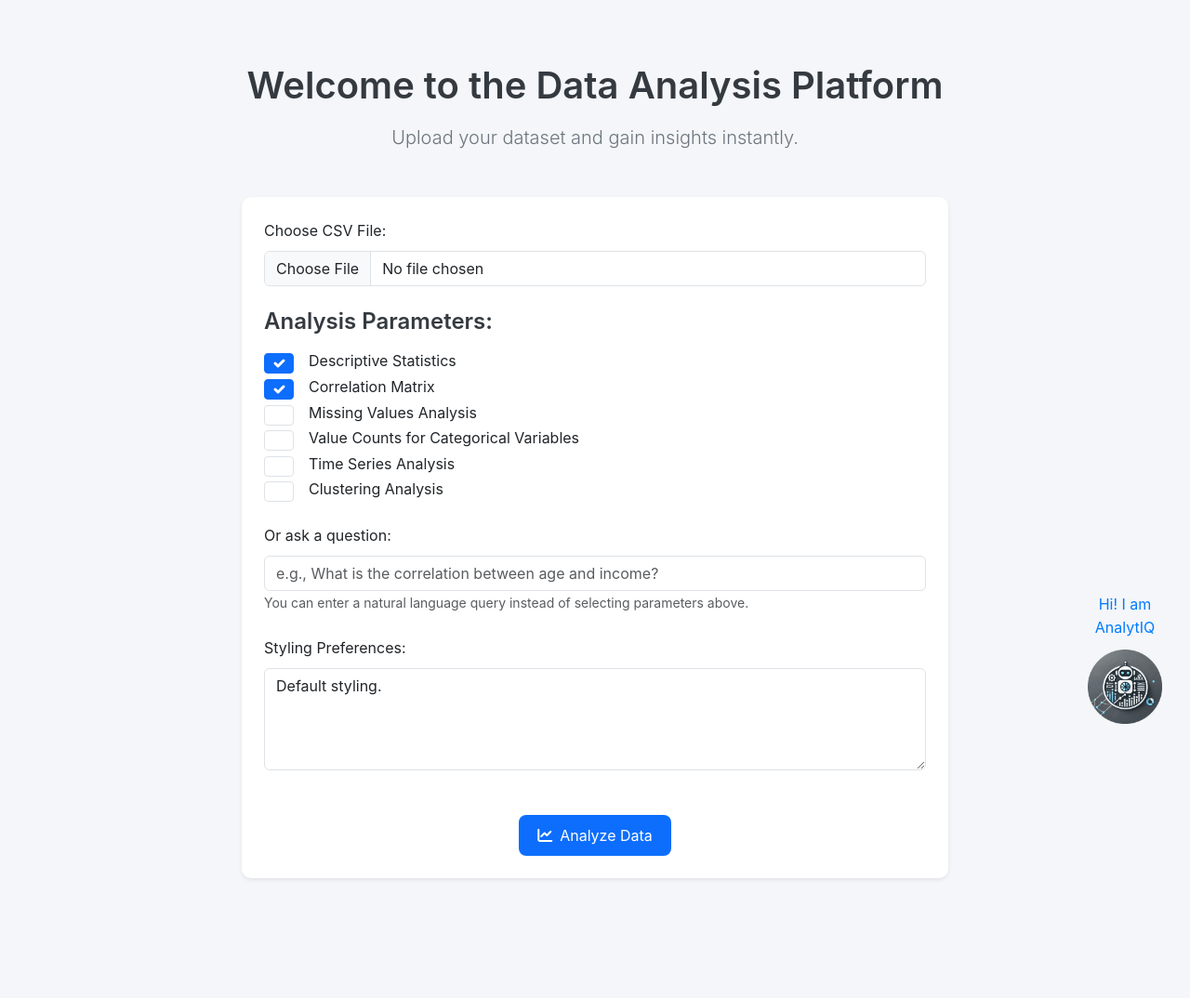
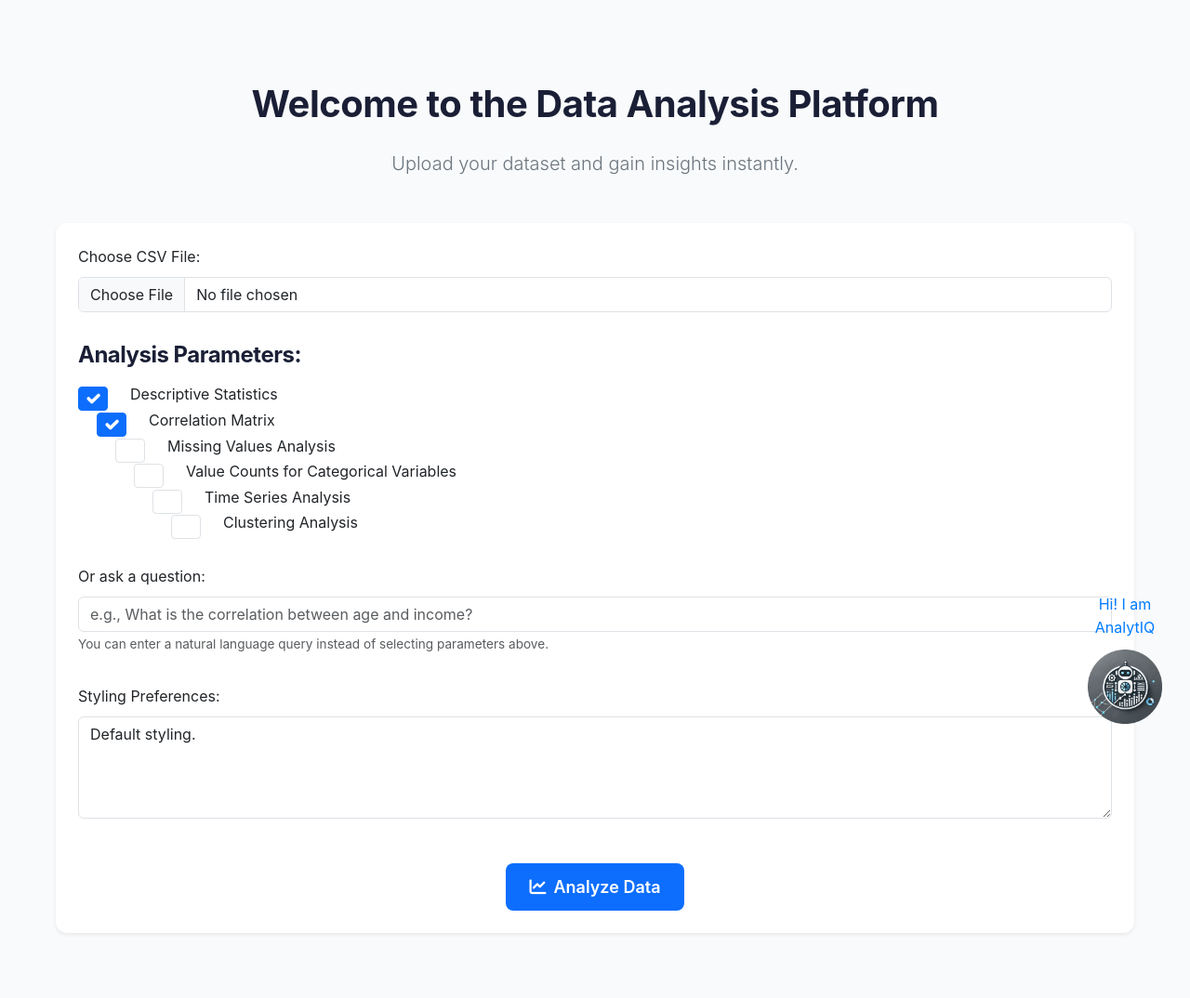
Before and after one commit to Engmhabib/AI-Powered-Data-Analysis-Platform-with-AnalytIQ, a Flask app: page / in a window 1280 px wide. Shown: the whole page at 93% size. Before the commit the page ends 946 px from the top, so only its background shows below. Run offline with Flask 2, Linux system fonts and the light colour scheme.

Commit message:
Update styles.css

```diff
--- a/static/css/styles.css
+++ b/static/css/styles.css
@@ -1,18 +1,21 @@
 /* Base Styles */
 body {
     font-family: 'Inter', sans-serif;
-    background-color: #f4f6f9;
+    background-color: #f8fafc; /* Slightly lighter for a cleaner feel */
     color: #333;
     line-height: 1.6;
     margin: 0;
     padding: 0;
+    -webkit-font-smoothing: antialiased; /* Smoother fonts */
+    -moz-osx-font-smoothing: grayscale;  /* Smoother fonts */
 }
 
 /* Typography */
 h1, h2, h3, h4 {
-    color: #343a40;
-    font-weight: 600;
+    color: #1a1f36; /* Darker, richer heading color */
+    font-weight: 700; /* Increase font weight for more prominence */
     margin-bottom: 1rem;
+    letter-spacing: -0.5px; /* Slightly tighter for modern look */
 }
 
 p, small {
@@ -20,12 +23,13 @@ p, small {
 }
 
 small {
-    font-size: 0.875rem;
+    font-size: 0.85rem;
 }
 
 a {
     color: #0d6efd;
     text-decoration: none;
+    font-weight: 500; /* Slightly bolder for clarity */
     transition: color 0.2s ease;
 }
 
@@ -33,22 +37,25 @@ a:hover {
     color: #0056b3;
 }
 
-/* Decrease Width of Page */
+/* Container for SaaS Design */
 .container {
-    max-width: 800px; /* Decrease page width */
-    margin: 0 auto;   /* Center the container */
-    padding: 20px;    /* Add padding for spacing */
+    max-width: 1100px; /* Wider for more content space */
+    margin: 0 auto;
+    padding: 40px 20px; /* More padding for luxurious feel */
 }
 
 /* Navbar (if applicable) */
 .navbar {
     background-color: #fff;
-    box-shadow: 0 2px 8px rgba(0, 0, 0, 0.05);
+    box-shadow: 0 4px 12px rgba(0, 0, 0, 0.05); /* Higher shadow for more depth */
+    padding: 10px 0;
+    z-index: 100;
 }
 
 .navbar .nav-link {
     color: #495057;
-    margin-right: 1rem;
+    margin-right: 1.5rem; /* More spacing for better separation */
+    font-weight: 500;
 }
 
 .navbar .nav-link:hover {
@@ -59,15 +66,16 @@ a:hover {
 .card {
     background-color: #fff;
     border: none;
-    border-radius: 10px;
-    box-shadow: 0 0.5rem 1rem rgba(0, 0, 0, 0.1);
-    padding: 20px;
-    margin-bottom: 20px;
-    transition: box-shadow 0.3s ease;
+    border-radius: 12px; /* More rounded corners */
+    box-shadow: 0 1rem 2rem rgba(0, 0, 0, 0.05); /* Softer shadow */
+    padding: 30px; /* More padding for spacing */
+    margin-bottom: 30px;
+    transition: box-shadow 0.3s ease, transform 0.3s ease;
 }
 
 .card:hover {
-    box-shadow: 0 1rem 1.5rem rgba(0, 0, 0, 0.15);
+    box-shadow: 0 2rem 3rem rgba(0, 0, 0, 0.15);
+    transform: translateY(-5px); /* Subtle lift effect */
 }
 
 /* Buttons */
@@ -75,28 +83,32 @@ a:hover {
     background-color: #0d6efd;
     border: none;
     border-radius: 8px;
-    padding: 10px 20px;
-    font-size: 1rem;
-    transition: background-color 0.3s ease, box-shadow 0.3s ease;
+    padding: 12px 25px;
+    font-size: 1.125rem; /* Slightly larger for premium feel */
+    font-weight: 600;
+    transition: background-color 0.3s ease, box-shadow 0.3s ease, transform 0.3s ease;
 }
 
 .btn-primary:hover {
     background-color: #0056b3;
-    box-shadow: 0 0.5rem 1rem rgba(0, 0, 0, 0.1);
+    box-shadow: 0 0.75rem 1.5rem rgba(0, 0, 0, 0.1);
+    transform: translateY(-3px); /* Slight button lift on hover */
 }
 
 .btn-secondary {
     background-color: #6c757d;
     border: none;
     border-radius: 8px;
-    padding: 10px 20px;
-    font-size: 1rem;
-    transition: background-color 0.3s ease, box-shadow 0.3s ease;
+    padding: 12px 25px;
+    font-size: 1.125rem;
+    font-weight: 600;
+    transition: background-color 0.3s ease, box-shadow 0.3s ease, transform 0.3s ease;
 }
 
 .btn-secondary:hover {
     background-color: #5a6268;
-    box-shadow: 0 0.5rem 1rem rgba(0, 0, 0, 0.1);
+    box-shadow: 0 0.75rem 1.5rem rgba(0, 0, 0, 0.1);
+    transform: translateY(-3px);
 }
 
 .btn {
@@ -111,8 +123,8 @@ a:hover {
 /* Forms */
 input, textarea, select {
     width: 100%;
-    padding: 10px 15px;
-    border-radius: 8px;
+    padding: 12px 15px;
+    border-radius: 10px;
     border: 1px solid #ddd;
     font-size: 1rem;
     transition: border-color 0.3s ease, box-shadow 0.3s ease;
@@ -120,7 +132,7 @@ input, textarea, select {
 
 input:focus, textarea:focus, select:focus {
     border-color: #0d6efd;
-    box-shadow: 0 0 5px rgba(0, 123, 255, 0.2);
+    box-shadow: 0 0 8px rgba(0, 123, 255, 0.2);
     outline: none;
 }
 
@@ -129,18 +141,19 @@ input::placeholder, textarea::placeholder {
 }
 
 .form-check-input {
-    margin-right: 0.5rem;
+    margin-right: 0.75rem; /* More space for modern spacing */
 }
 
 .form-check-label {
-    margin-left: 0.5rem;
+    margin-left: 0.75rem;
 }
 
 /* Alerts */
 .alert {
-    border-radius: 8px;
-    padding: 15px;
-    font-size: 1rem;
+    border-radius: 10px;
+    padding: 20px;
+    font-size: 1.125rem;
+    margin-bottom: 20px;
 }
 
 .alert-warning {
@@ -153,19 +166,14 @@ input::placeholder, textarea::placeholder {
     color: #155724;
 }
 
-/* Cards Shadows */
-.shadow-sm {
-    box-shadow: 0 .125rem .25rem rgba(0,0,0,.075)!important;
-}
-
 /* Margins and Spacing */
 .mt-5 { margin-top: 3rem !important; }
-.mt-4 { margin-top: 1.5rem !important; }
-.mt-3 { margin-top: 1rem !important; }
+.mt-4 { margin-top: 2rem !important; } /* Adjusted for better spacing */
+.mt-3 { margin-top: 1.5rem !important; }
 
 .mb-5 { margin-bottom: 3rem !important; }
-.mb-4 { margin-bottom: 1.5rem !important; }
-.mb-3 { margin-bottom: 1rem !important; }
+.mb-4 { margin-bottom: 2rem !important; }
+.mb-3 { margin-bottom: 1.5rem !important; }
 
 /* Responsive Adjustments */
 @media (max-width: 768px) {
@@ -177,6 +185,12 @@ input::placeholder, textarea::placeholder {
         margin-bottom: 1rem;
     }
     .container {
-        padding: 10px;
+        padding: 20px; /* Increased padding for better mobile UX */
     }
 }
+
+@media (min-width: 1200px) {
+    .container {
+        max-width: 1200px;
+    }
+}
```
